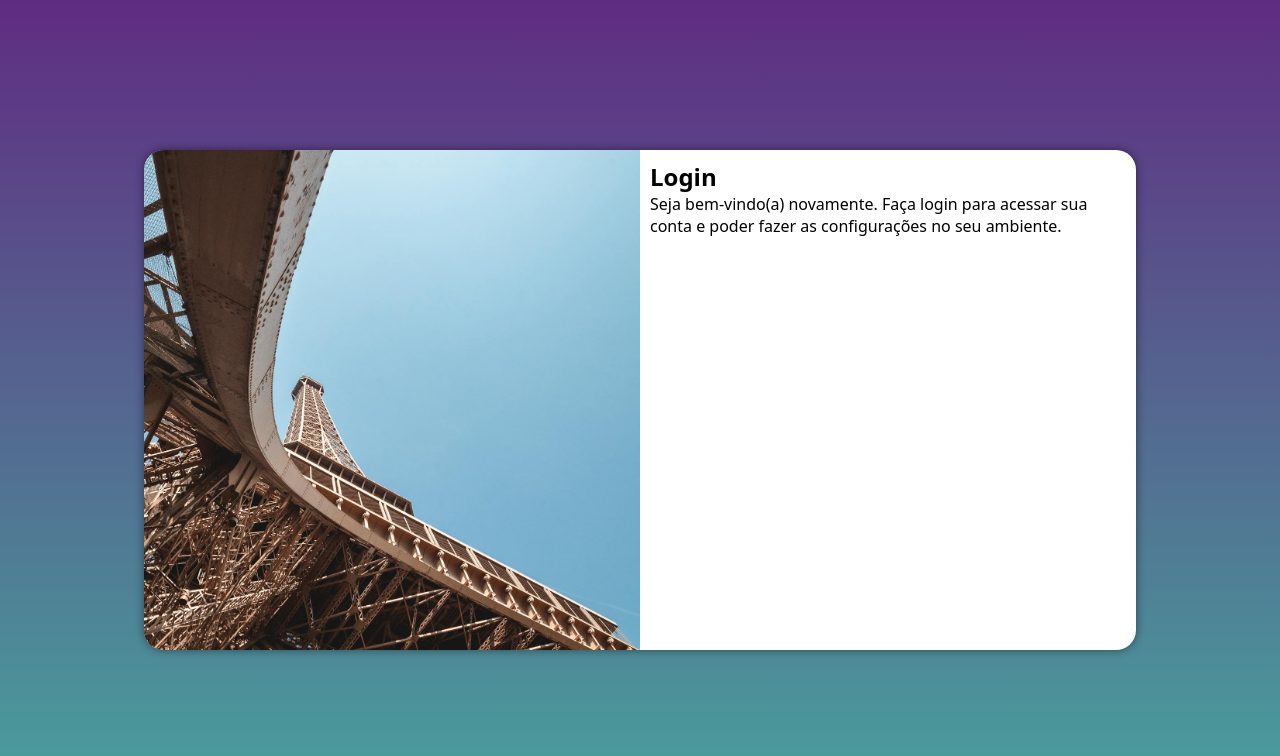
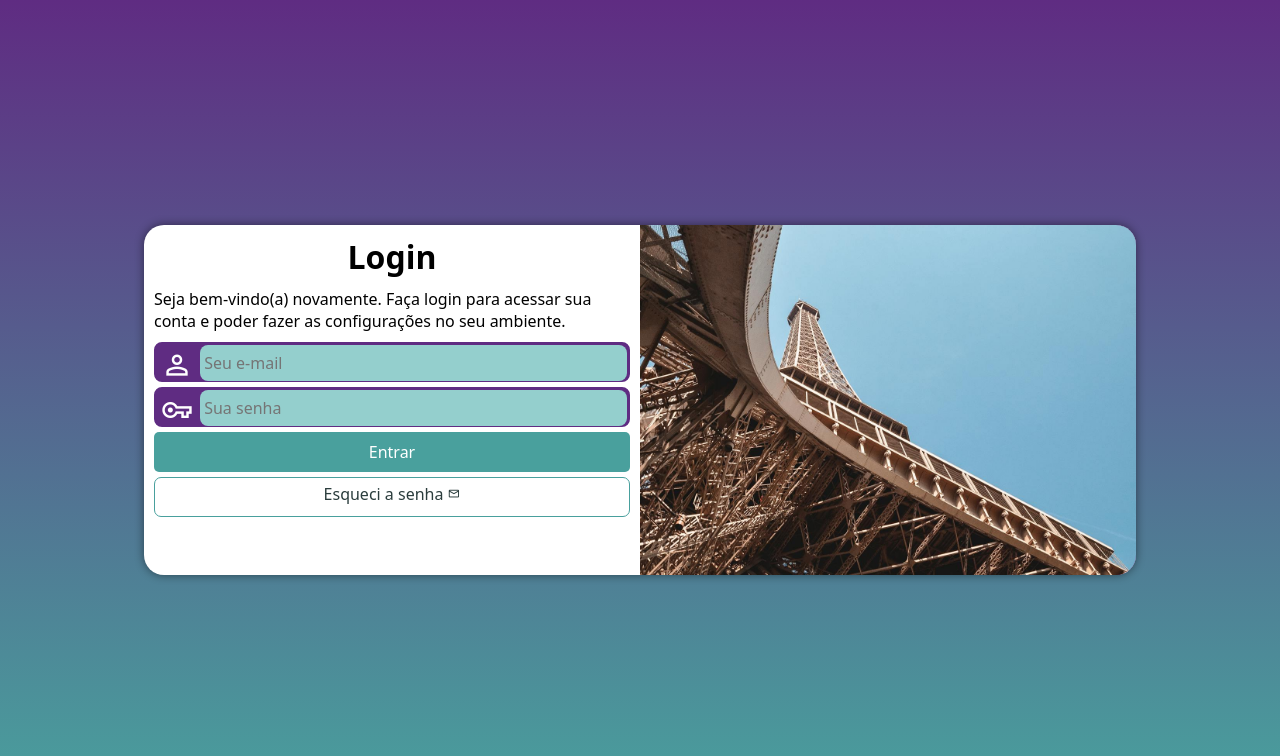
Before and after one commit to maiarakothe/projeto-login, a plain HTML site: page index.html in a window 1280 px wide. Drawn offline with nearby package versions, Linux system fonts and the light colour scheme.

Commit message:
finalizado

```diff
--- a/estilos/media-query.css
+++ b/estilos/media-query.css
@@ -1,6 +1,6 @@
 @charset "UTF-8";
 
-@media screen and (min-width: 768px) and (max-width: 992px) {
+@media screen and (min-width: 768px) and (max-width: 992px) { /* CONFIGURAÇÃO PARA TABLET */
 
     body {
         background-image: linear-gradient(to top, #49a09d, #5f2c82);
@@ -8,6 +8,7 @@
 
     section#login {
         width:80vw;
+        height: 280px;
     }
 
     section#login > div#imagem {
@@ -22,7 +23,7 @@
     }
 }
 
-@media screen and (min-width: 992px) {
+@media screen and (min-width: 992px) { /* CONFIGURAÇÃO PARA DESKTOP */
 
     body {
         background-image: linear-gradient(to top, #49a09d, #5f2c82);
@@ -30,16 +31,26 @@
 
     section#login {
         width: 992px;
+        height: 350px;
     }
 
     section#login > div#imagem {
-        float: left;
+        float: right;
         width:50%;
         height:100%;
     }
 
     section#login > div#formulario {
-        float:right;
+        float:left;
         width: 50%;
     }
+
+    div#formulario > h1 {
+        font-size: 2em;
+    }
+
+    div#formulario > p {
+        font-size: 1em;
+        margin: 10px 0px;
+    }
 }
--- a/estilos/style.css
+++ b/estilos/style.css
@@ -14,7 +14,7 @@
 }
 
 body, html {
-    background-color: #5f2c82;
+    background-color:#49a09d;
     height: 100vh;
     width: 100vw;
 }
@@ -29,14 +29,13 @@ section#login {
     position: absolute;
     top: 50%;
     left: 50%;
-    transform: translate(-50%, -50%);
     background-color: white;
     width: 250px;
     height: 500px;
     border-radius: 20px;
     overflow: hidden;
     box-shadow: 0px 0px 10px rgba(0, 0, 0, 0.482);
-
+    transform: translate(-50%, -50%);
     transition: width 0.3ss, height 0.3s;
     transition-timing-function: ease;
 }
@@ -53,3 +52,88 @@ section#login > div#formulario {
     display: block;
     padding: 10px;
 }
+
+div#formulario > h1 {
+    text-align: center;
+    margin-bottom: 10px;
+}
+
+div#formulario > p {
+    font-size: 0.8em;
+}
+
+form > div.campo {
+    background-color: #5f2c82;
+    border: 2px solid #5f2c82;
+    display: block;
+    width: 100%;
+    height: 40px;
+    border-radius: 8px;
+    margin:5px 0px;
+}
+
+div.campo > label{
+    display: none;
+}
+
+div.campo > span {
+    color: white;
+    font-size: 2em;
+    width: 40px;
+    padding: 5px;
+}
+
+div.campo > input {
+    background-color: #94cfcd;
+    font-size: 1em;
+    width: calc(100% - 45px);
+    height: 100%;
+    border: 0px;
+    border-radius: 8px;
+    padding: 4px;
+    transform: translateY(-12px);
+}
+
+div.campo > input:focus-within{
+    background-color: white;
+    border: none;
+}
+
+form > input[type=submit] {
+    display: block;
+    font-size: 1em;
+    width: 100%;
+    height: 40px;
+    background-color: #49a09d;
+    color: white;
+    border: none;
+    border-radius: 5px;
+    cursor: pointer;
+}
+
+form > input[type=submit]:hover{
+    background-color: #164d4b;
+}
+
+form > a.botao {
+    display: block;
+    text-align: center;
+    font-size: 1em;
+    width: 100%;
+    height: 40px;
+    padding-top: 5px;
+    margin-top: 5px;
+    background-color: white;
+    border:1px solid #49a09d;
+    color: #2b3d3d;
+    border-radius: 7px;
+    text-decoration: none;
+}
+
+form > a.botao:hover {
+    background-color: #6cd3cf;
+}
+
+form > a.botao > span {
+    font-size: 0.8em;
+}
--- a/index.html
+++ b/index.html
@@ -4,6 +4,7 @@
     <meta charset="UTF-8">
     <meta name="viewport" content="width=device-width, initial-scale=1.0">
     <title>Login</title>
+    <link rel="stylesheet" href="https://fonts.googleapis.com/css2?family=Material+Symbols+Outlined:opsz,wght,FILL,GRAD@24,400,0,0" />
     <link rel="stylesheet" href="estilos/style.css">
     <link rel="stylesheet" href="estilos/media-query.css">
 </head>
@@ -17,8 +18,20 @@
                 <h1>Login</h1>
                 <p>Seja bem-vindo(a) novamente. Faça login para acessar sua conta e poder fazer as configurações no seu ambiente.</p>
                 <form action="login.php" method="post">
-
-
+                    <div class="campo">
+                        <span class="material-symbols-outlined">person</span>
+                        <input type="email" name="login" id="ilogin" placeholder="Seu e-mail" autocomplete="email" required maxlength="30">
+                        <label for="ilogin">Login</label>
+                    </div>
+                    <div class="campo">
+                        <span class="material-symbols-outlined">vpn_key</span>
+                        <input type="password" name="senha" id="isenha" placeholder="Sua senha" autocomplete="current-password" required minlength="8" maxlength="20">
+                        <label for="isenha">Senha</label>
+                    </div>
+                    <input type="submit" value="Entrar">
+                    <a href="esqueci.html" class="botao">
+                        Esqueci a senha <span class="material-symbols-outlined">mail</span>
+                    </a>
                 </form>
             </div>
         </section>
```
